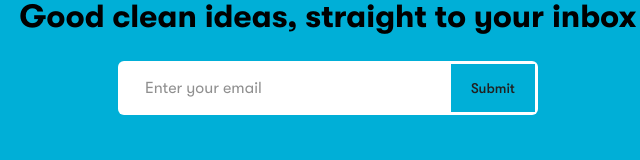
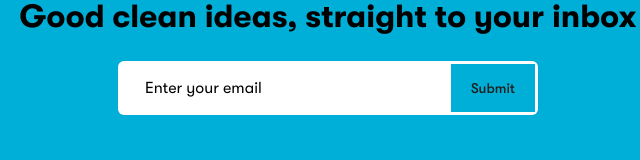
Before and after one commit to NazrulIslamSajib/ecos-page-2, a website: page src/index.html in a window 1280 px wide. Shown: the part 4427-4587 px from the top of the page, 312-952 px from the left. Drawn offline with nearby package versions, Linux system fonts and the light colour scheme.

Commit message:
updated placeholder

```diff
--- a/src/index.html
+++ b/src/index.html
@@ -576,7 +576,7 @@
                 aria-label="Email address"
                 placeholder="Enter your email"
                 required
-                class="min-w-0 flex-1 border-0 bg-white px-6 py-3 small-text outline-none focus:outline-none focus:ring-0"
+                class="min-w-0 flex-1 border-0 bg-white px-6 py-3 small-text outline-none focus:outline-none focus:ring-0 placeholder:text-black"
               />
               <button type="submit" class="btn-primary cursor-pointer shrink-0 rounded-none px-5 small-text font-medium">
                 Submit
```
Also changed, not shown: src/output.css.
